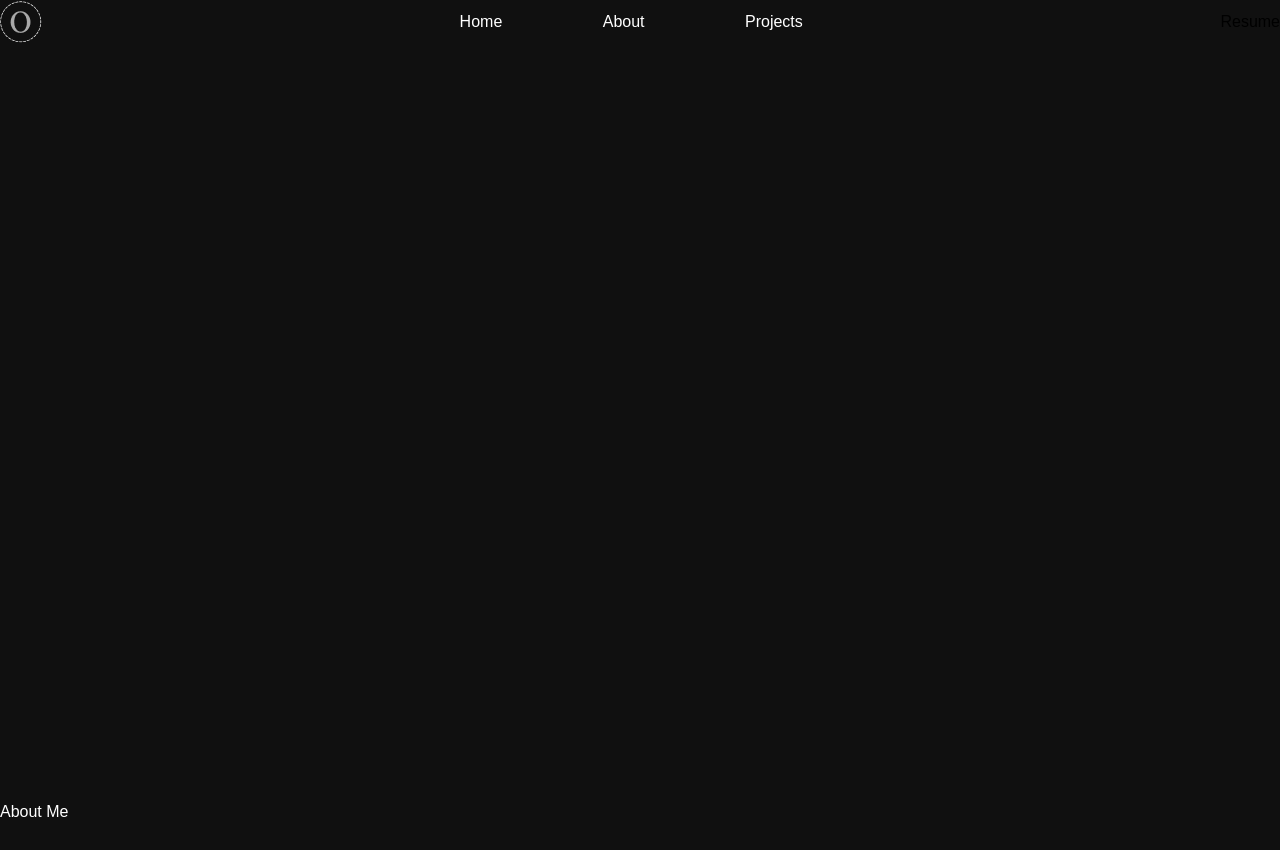
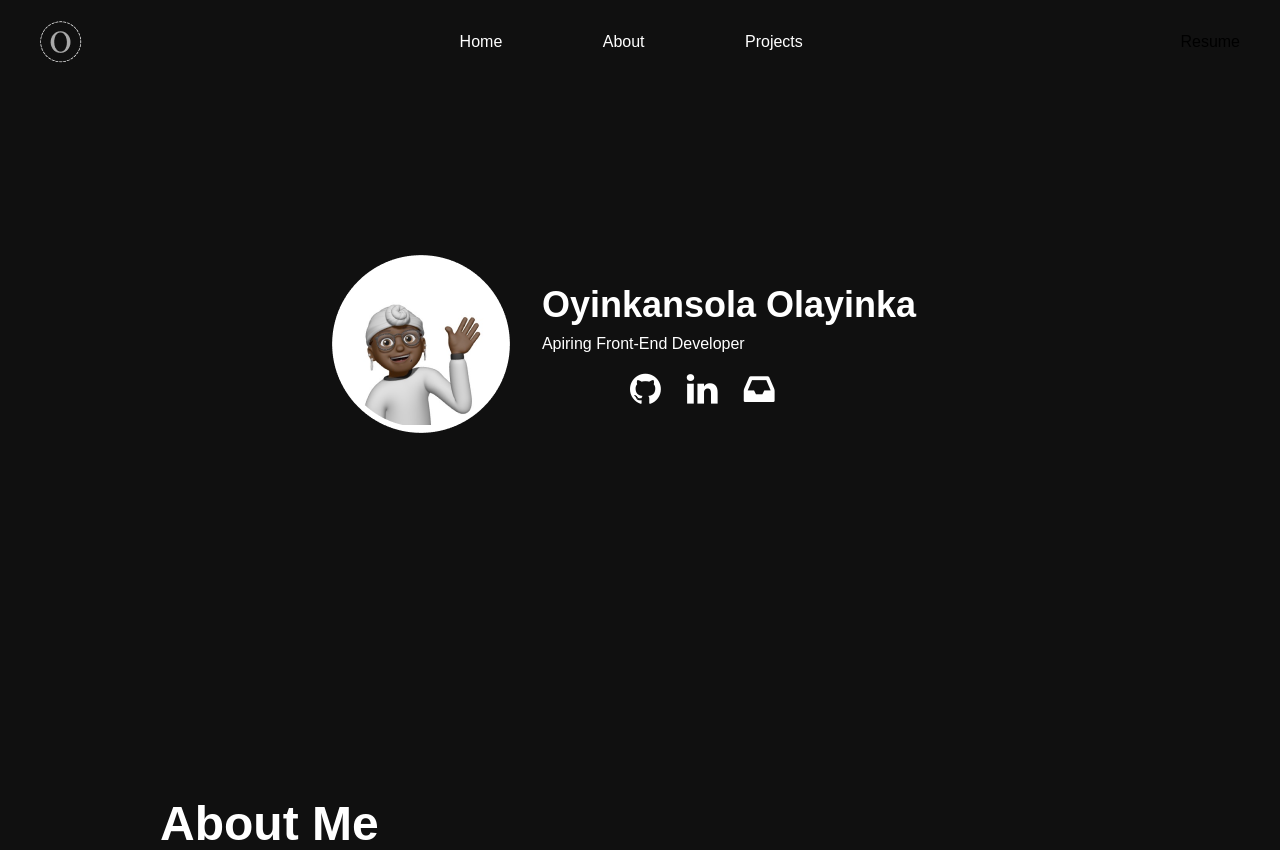
Before and after one commit to olasores/sum-me-thinks, a plain HTML site: page index.html in a window 1280 px wide. Before the commit the page ends 824 px from the top, so only its background shows below. Drawn offline with nearby package versions, Linux system fonts and the light colour scheme.

Commit message:
done with landing page

```diff
--- a/index.html
+++ b/index.html
@@ -6,12 +6,17 @@
     <title>New-Portfolio</title>
     <script src="https://cdn.tailwindcss.com"></script>
     <link rel="stylesheet" href="styles.css">
+    <script src="https://kit.fontawesome.com/yourcode.js" crossorigin="anonymous"></script>
+    <link rel="stylesheet" href="https://cdnjs.cloudflare.com/ajax/libs/font-awesome/4.7.0/css/font-awesome.min.css">
+
+
+
 </head>
 <body>
-    <section>
-        <div class="container min-h-screen bg-center bg-cover">
+
+        <section class="container min-h-screen bg-center bg-cover px-10 py-5">
             <nav class="flex items-center ">
-                <img src="/images/logo.png" alt="O-logo" class="w-15">
+                <img src="/images/logo.png" alt="O-logo" class="w-15 cursor-pointer">
                  <!-- <h1 class="text-white"> o </h1> -->
                 <ul class=" flex-1 text-center">
                     <li class=" list-none inline-block px-10 ">
@@ -31,14 +36,30 @@
                     Resume
                 </button>
             </nav>
-        </div>
-    </section >
+            <div class="text-white mt-48 flex justify-center items-center">
+                <img src="/images/E3AF290C-EBD7-4CF2-96F2-C1121306D631 2.png" alt="apple-img">
 
-    <section id="About">
-        <div>
-            <h1 class="text-white">
+                <div class="text-white px-8 justify-en">
+                    <h1 class="text-4xl font-semibold leading-normal">
+                        Oyinkansola Olayinka
+                    </h1>
+                     <p>Apiring Front-End Developer</p>
+                     <div class="mt-3.5 px-20 text-4xl">
+                        <a href="https://github.com/olasores"> <i class="fa fa-github px-2  "></i> </a>
+                        <a href="https://www.linkedin.com/in/oyinkansola-olayinka/"> <i class="fa fa-linkedin  px-2"> </i> </a>
+                        <a href="mailto: oyinkansola_o@yahoo.com"> <i class="fa fa-inbox  px-2 "></i> </a>
+                     </div>
+                </div>
+            </div>
+
+        </section>
+
+    <section id="About" class="">
+        <div class="container px-40 mx-0">
+            <h1 class="text-white text-5xl font-bold">
                 About Me
             </h1>
+
         </div>
     </section>
 </body>
```
